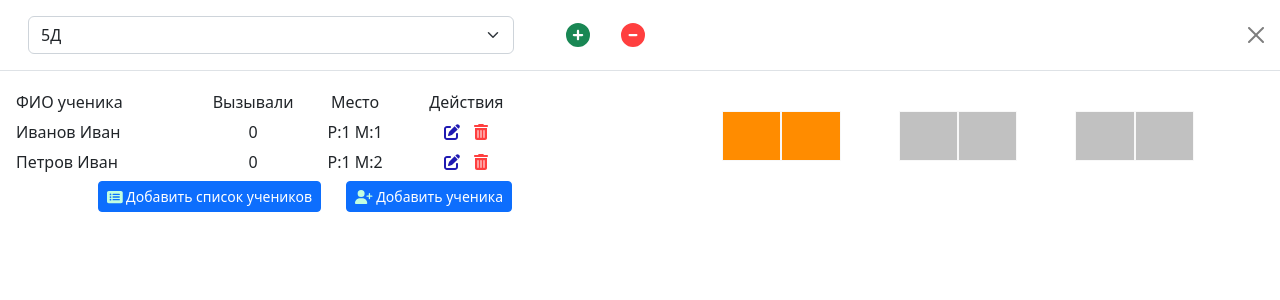
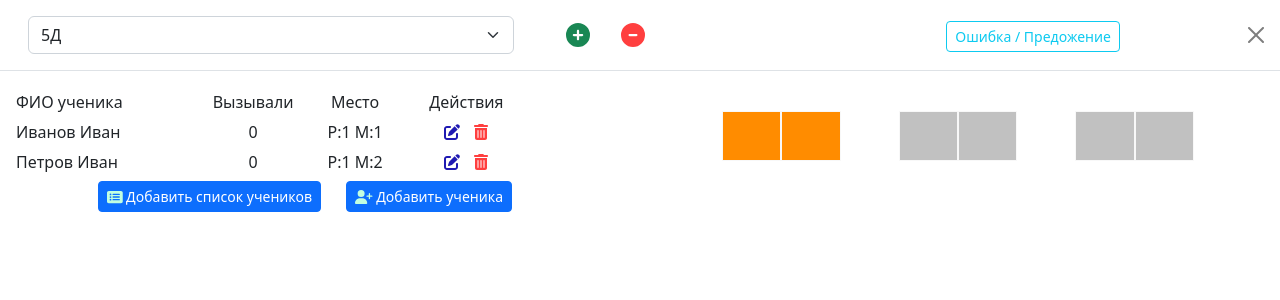
Before and after one commit to swad1984/school, a React (Create React App) app: page / in a window 1280 px wide. Both pictures are taken after a click on the icon 1257 px from the left and 16 px from the top of the page. Shown: the top 300 px of the page. Built offline with nearby package versions, Linux system fonts and the light colour scheme; the HTML template or start-up script is replaced by a standard one.

Commit message:
Добавлена кнопка обратной связи

```diff
--- a/src/App.js
+++ b/src/App.js
@@ -503,7 +503,7 @@ function App() {
           <Modal.Title style={{width: '100%'}}>
             <Container fluid>
               <Row>
-                <Col lg={5} md={5} xs={5}>
+                <Col lg={5} md={5} xs={5} xl={5}>
                   <Form.Select
                     id={'idClass'}
                     value={selectKlass}
@@ -515,7 +515,7 @@ function App() {
                     {klassNames.map((item, index) => <option key={item} value={item}>{item}</option>)}
                   </Form.Select>
                 </Col>
-                <Col lg={7} md={7} xs={7}>
+                <Col lg={4} md={4} xs={4} xl={4}>
                   {!addClk ? <>
                     <div style={{display: 'flex', width: '100%', alignItems: 'center', height: 38}}>
                       <FontAwesomeIcon
@@ -525,7 +525,7 @@ function App() {
                           setAddClk(true);
                           setComments('')
                         }}
-                        onMouseOver={() => setComments('Добавить новый класс')}
+                        onMouseOver={() => setComments('Добавить класс')}
                         onMouseLeave={() => setComments('')}
                       />
                       <FontAwesomeIcon
@@ -590,6 +590,9 @@ function App() {
                       />
 
                       <Button disabled style={{display: 'none'}}>Загрузить список</Button></div>}
+                </Col>
+                <Col lg={3} md={3} xs={3} xl={3}>
+                  <Button variant="outline-info" size={'sm'} onClick={() => window.open('https://github.com/swad1984/school/issues')}>Ошибка / Предожение</Button>
                 </Col>
               </Row>
             </Container>
```
